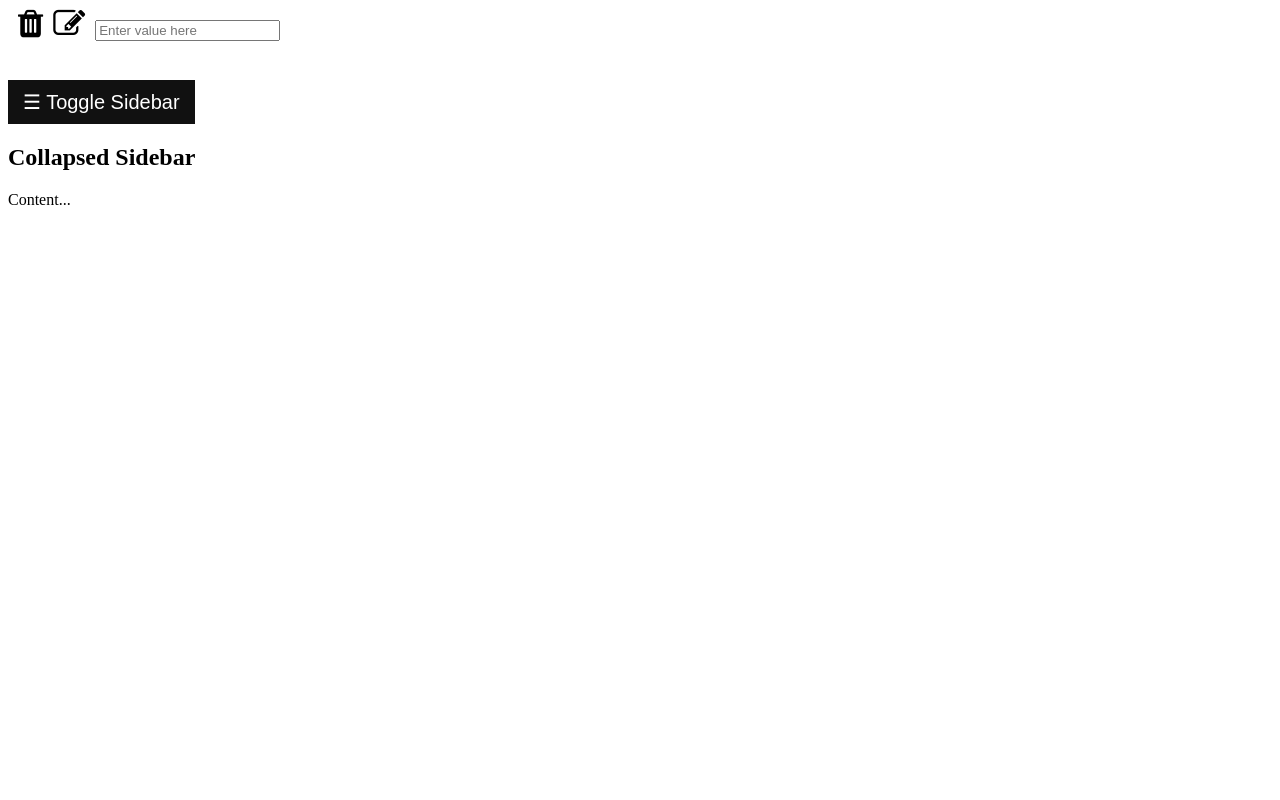
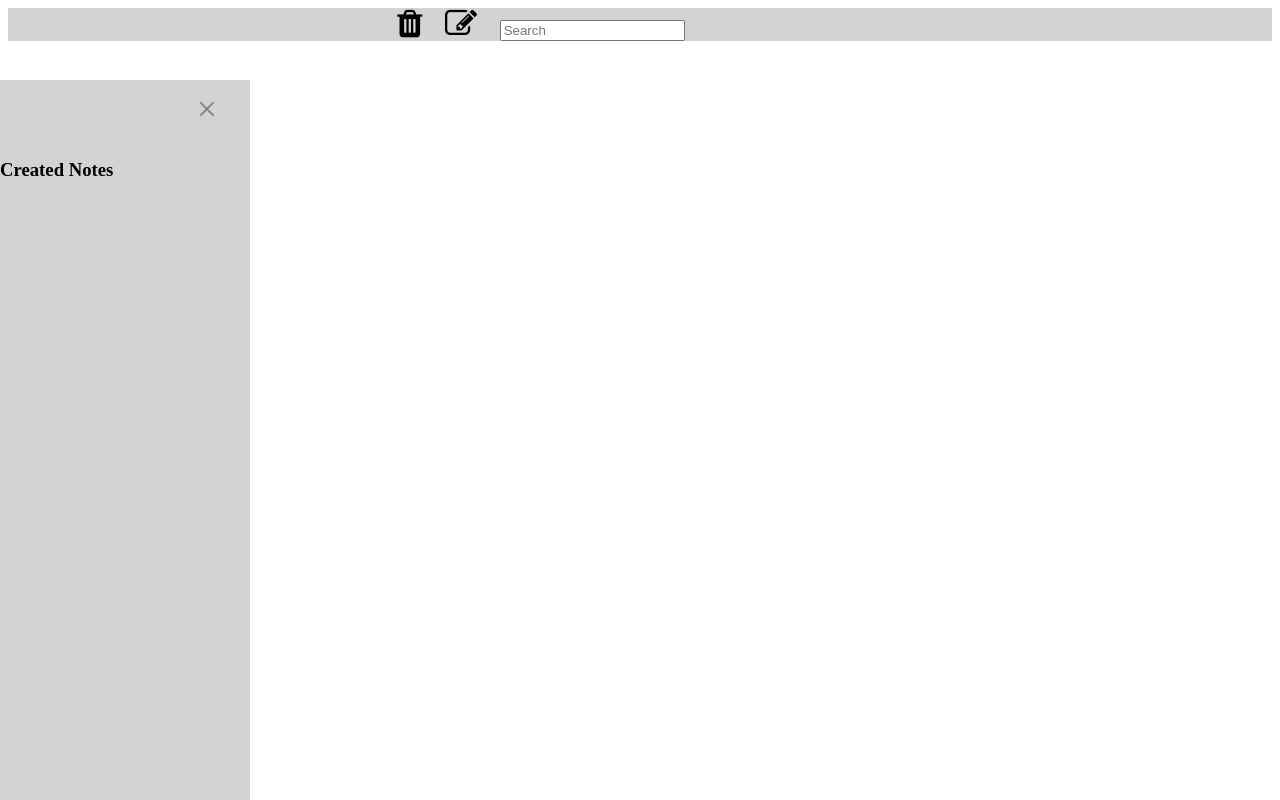
Before and after one commit to arifeeen/notes, an Angular app: page / in a window 1280 px wide. Built offline with nearby package versions, Linux system fonts and the light colour scheme.

Commit message:
added icons to menu

```diff
--- a/src/app/menu/menu.component.css
+++ b/src/app/menu/menu.component.css
@@ -1,3 +1,7 @@
 .spc{
     margin-left:10px;
 }
+
+.bgd{
+    background-color: lightgray;
+}
--- a/src/app/menu/menu.component.html
+++ b/src/app/menu/menu.component.html
@@ -1,5 +1,5 @@
-<div>
-  <i class="fa fa-trash spc fa-2x" aria-hidden="true"></i>
-  <i class="fa fa-pencil-square-o spc fa-2x" aria-hidden="true"></i>
-  <input  class="spc" type="text" placeholder="Enter value here">
+<div class="bgd">
+  <i class="fa fa-trash spc fa-2x" style="position:relative;left:30%" aria-hidden="true"></i>
+  <i class="fa fa-pencil-square-o spc fa-2x" style="position:relative;left:31%"  aria-hidden="true"></i>
+  <input  class="spc" type="text" style="position:relative;left:32%" placeholder="Search">
 </div>
--- a/src/app/sidebar/sidebar.component.css
+++ b/src/app/sidebar/sidebar.component.css
@@ -1,12 +1,13 @@
 .sidebar {
     height: 100%; /* 100% Full-height */
-    width: 0; /* 0 width - change this with JavaScript */
+    width: 250px; /* 0 width - change this with JavaScript */
     position: fixed; /* Stay in place */
     z-index: 1; /* Stay on top */
     top: 10%;
     left: 0;
-    background-color: #111; /* Black*/
+    background-color: lightgray; /* Black*/
     overflow-x: hidden; /* Disable horizontal scroll */
+    overflow-y:scroll;
     padding-top: 60px; /* Place content 60px from the top */
     transition: 0.5s; /* 0.5 second transition effect to slide in the sidebar */
   }
@@ -50,7 +51,7 @@
   }
 
   @media screen and (max-height: 450px) {
-    .sidebar {padding-top: 15px;}
+    .sidebar {padding-top: 15px; width:0px;}
     .sidebar a {font-size: 18px;}
   }
 
--- a/src/app/sidebar/sidebar.component.html
+++ b/src/app/sidebar/sidebar.component.html
@@ -1,13 +1,9 @@
 <div id="mySidebar" class="sidebar" #sbar>
   <a href="javascript:void(0)" class="closebtn" (click)="closeNav()">&times;</a>
-  <a href="#">About</a>
-  <a href="#">Services</a>
-  <a href="#">Clients</a>
-  <a href="#">Contact</a>
+  <h3>Created Notes</h3>
+
 </div>
 
 <div id="main" class="options">
-  <button class="openbtn" (click)="openNav()">&#9776; Toggle Sidebar</button>
-  <h2>Collapsed Sidebar</h2>
-  <p>Content...</p>
+  <button class="openbtn" (click)="openNav()">&#9776;</button>
 </div>
```
